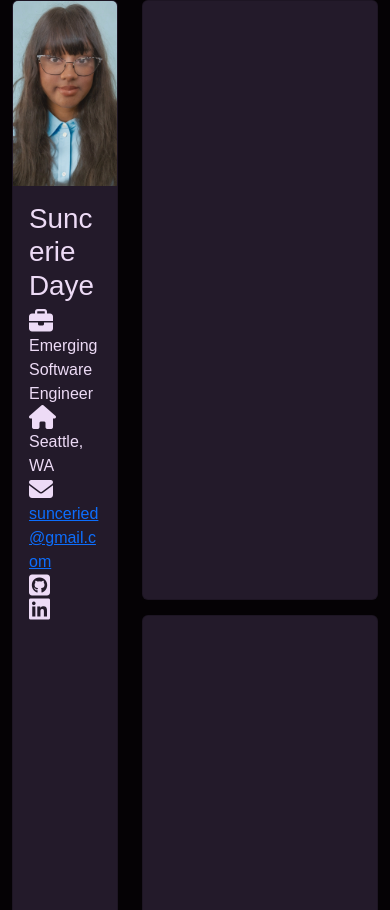
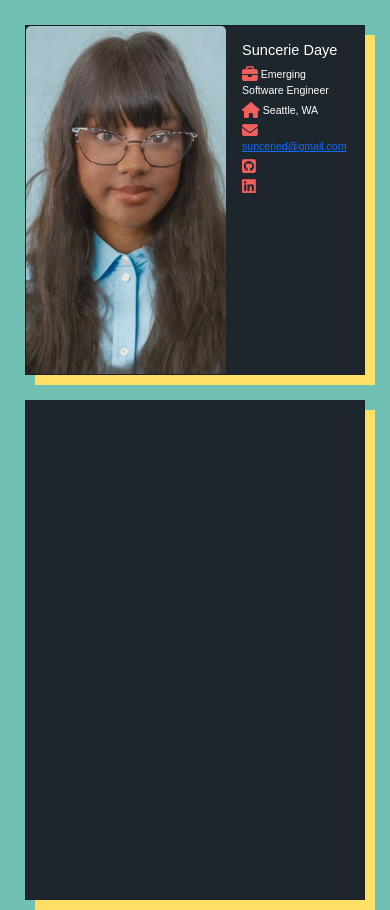
Before and after one commit to SunnyDaye/sunceriedayedotcom, a website: page webpage/index.html in a window 390 px wide. Shown: the top 910 px of the page. Drawn offline with nearby package versions, Linux system fonts and the light colour scheme; a web font is replaced by a local one.

Commit message:
responsive layout implemented

```diff
--- a/webpage/css/index.css
+++ b/webpage/css/index.css
@@ -1,36 +1,102 @@
 @import url('https://fonts.googleapis.com/css2?family=Electrolize&display=swap');
 
 :root {
-    --bg-color: #050205;
-    --card-color: #231A2A;
-    --primary-font-color: #EDDBF6;
-    --secondary-font-color: #6A5773;
-    --icon-color: #947B9E;
-    --active-color: #D164C5;
+    --bg-color: #70c1b3;
+    --card-color: #1d262d;
+    --primary-font-color: #fff;
+    --icon-color: #f25f5c;
+    --active-color: #7067cf;
 
 }
 
 body {
     background-color: var(--bg-color);
-
+    color: var(--primary-font-color) !important;
+    font-family: 'Electrolize', sans-serif;
+    font-size: calc(8px + 0.4vw);
 }
-
+h1 {
+    font-size: calc(8px + 0.6vw);
+}
 .container {
     max-width: 1366px;
+    padding: 25px;
 }
 
 .card {
     background-color: var(--card-color);
-    color: var(--primary-font-color) !important;
-    font-family: 'Electrolize', sans-serif;
+    color: inherit;
+    font-family: inherit;
+    font-size: inherit;
+    box-shadow: 10px 10px #ffe066;
+    border-radius: 0;
 }
 
 .side-panel {
-    height: 1900px;
+    min-height: fit-content;
+}
+
+.side-panel .card-body div {
+    margin-bottom: 0.5vh;
+}
+
+.page {
+    height:45vh;
+    margin-bottom: 25px;
+}
+
+i {
+    color: var(--icon-color);
 }
 
 
-.page {
-    height:600px;
-    margin-bottom: 15px;
-}
+@media ((min-width: 370px) and (max-width: 576px)) {
+    /* … */
+    .card {
+        font-size: calc(9px + 0.4vw);;
+    }
+
+    h1{
+        font-size: calc(13px + 0.4vw);
+    }
+    .side-panel {
+       height: 350px;
+       flex-direction: row;
+       margin-bottom: 25px;
+    }
+
+    .side-panel img {
+        width: 35vw;
+        min-width: 200px;
+    }
+    .page {
+        height:500px;
+
+    }
+
+
+  }
+
+  @media (max-width: 369px) {
+    /* … */
+    .card {
+        font-size: calc(10px + 0.4vw);;
+    }
+
+    h1{
+        font-size: calc(13px + 0.4vw);
+    }
+    .side-panel {
+       margin-bottom: 25px;
+
+    }
+    hr {
+        display: none;
+    }
+    .page {
+        height:550px;
+
+    }
+
+
+  }
--- a/webpage/index.html
+++ b/webpage/index.html
@@ -12,7 +12,7 @@
 <body>
     <div class="container">
         <div class="row">
-            <div class="col-4">
+            <div class="col-xs-12 col-sm-4">
                 <div class="card side-panel">
                     <img src="images/suncerie-daye-headshot-current.jpg" class="card-img-top" alt="...">
 
@@ -39,7 +39,7 @@
                     </div>
                 </div>
             </div>
-            <div class="col-8">
+            <div class="col-xs-12 col-sm-8">
                 <div class="card page about">
 
                 </div>
```
